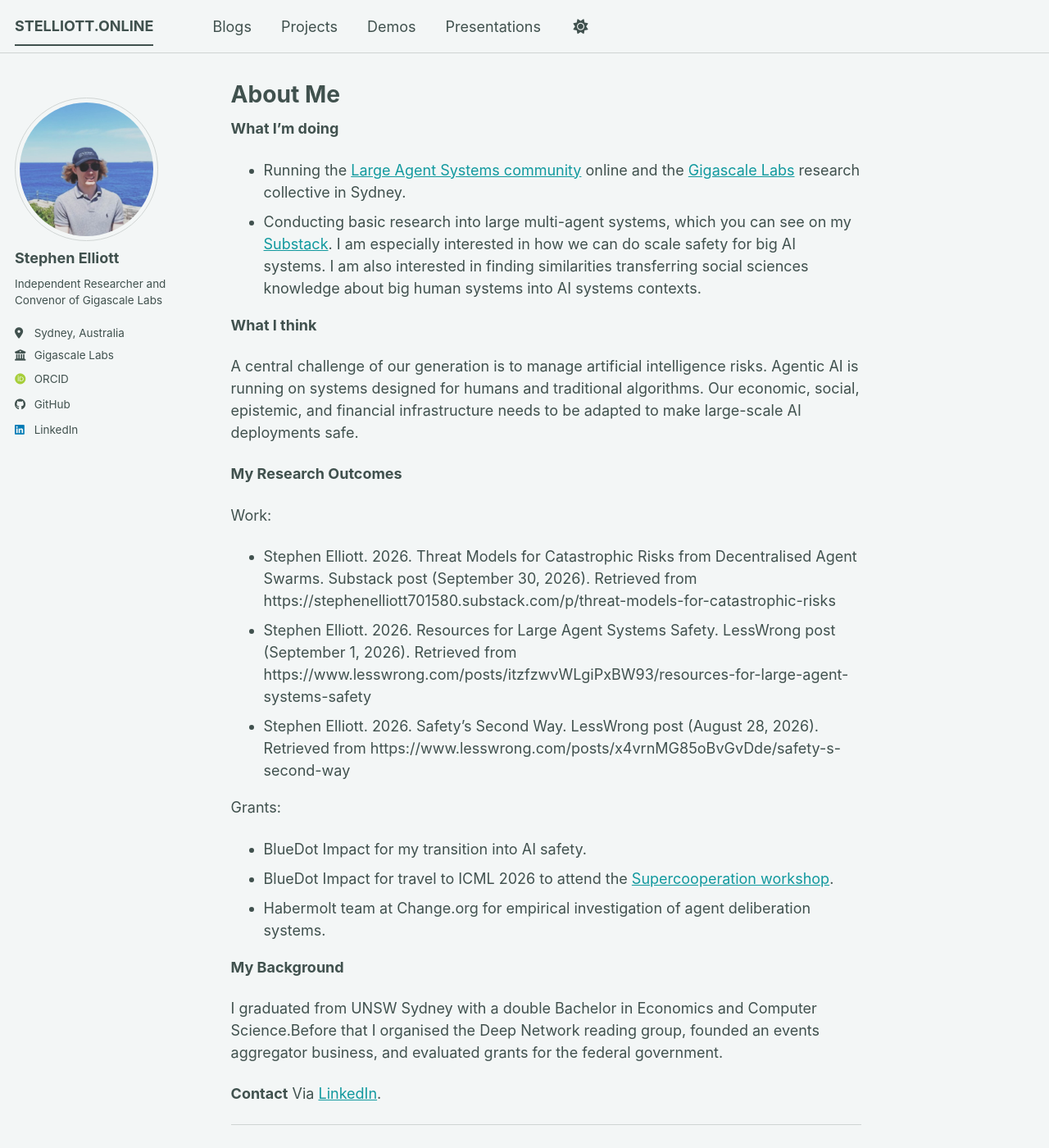
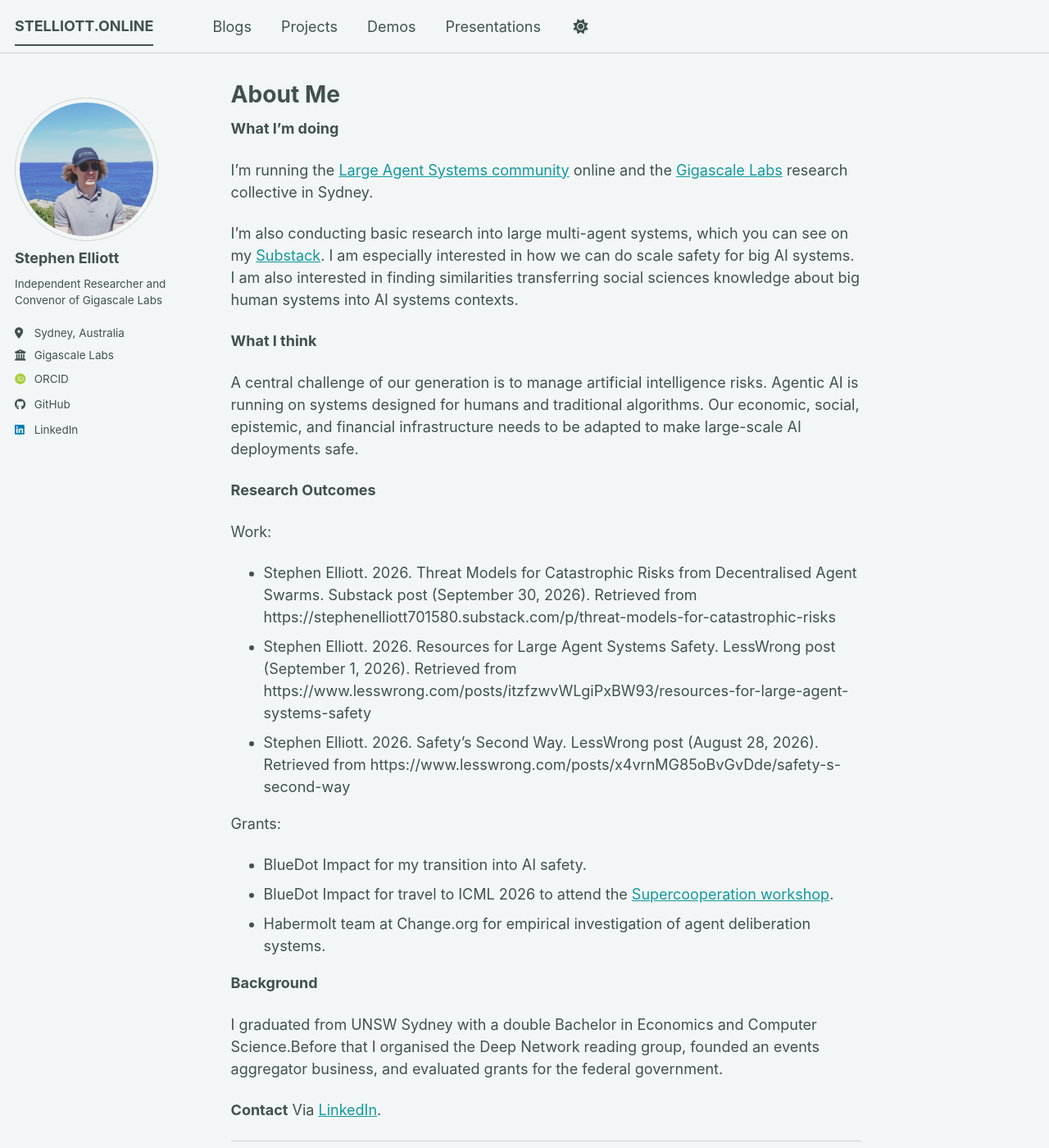
Before and after one commit to one-2/one-2.github.io, a Jekyll site: the page built from _pages/about.md, in a window 1280 px wide and 1400 px high. Shown: the whole window at 82% size. Built offline with Jekyll 4.4.1, drawn with Linux system fonts in a browser that asks for light colours; some web fonts are replaced; a script bundle is joined from its source files by our own code; library files that are not in the unit come from our copies.

Commit message:
about: Update

```diff
--- a/_pages/about.md
+++ b/_pages/about.md
@@ -9,15 +9,16 @@
 
 **What I'm doing**
 
-- Running the [Large Agent Systems community](https://www.largeagentsystems.org) online and the [Gigascale Labs](https://www.gigascale-labs.org) research collective in Sydney.
-- Conducting basic research into large multi-agent systems, which you can see on my [Substack](https://stephenelliott701580.substack.com/). I am especially interested in how we can do scale safety for big AI systems. I am also interested in finding similarities transferring social sciences knowledge about big human systems into AI systems contexts.
+I'm running the [Large Agent Systems community](https://www.largeagentsystems.org) online and the [Gigascale Labs](https://www.gigascale-labs.org) research collective in Sydney.
+
+I'm also conducting basic research into large multi-agent systems, which you can see on my [Substack](https://stephenelliott701580.substack.com/). I am especially interested in how we can do scale safety for big AI systems. I am also interested in finding similarities transferring social sciences knowledge about big human systems into AI systems contexts.
 
 
 **What I think**
 
 A central challenge of our generation is to manage artificial intelligence risks. Agentic AI is running on systems designed for humans and traditional algorithms. Our economic, social, epistemic, and financial infrastructure needs to be adapted to make large-scale AI deployments safe.
 
-**My Research Outcomes**
+**Research Outcomes**
 
 Work:
 
@@ -31,7 +32,7 @@
 - BlueDot Impact for travel to ICML 2026 to attend the [Supercooperation workshop](https://theexistentialhope.substack.com/p/supercooperation-the-future-of-ai).
 - Habermolt team at Change.org for empirical investigation of agent deliberation systems.
 
-**My Background**
+**Background**
 
 I graduated from UNSW Sydney with a double Bachelor in Economics and Computer Science.Before that I organised the Deep Network reading group, founded an events aggregator business, and evaluated grants for the federal government.
 
```
